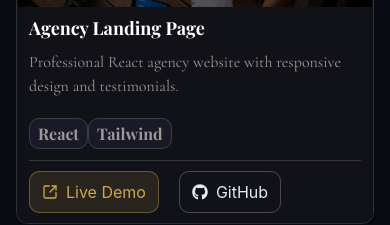
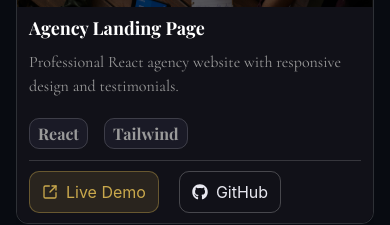
Before and after one commit to WEB-ADNAN/My-Portfolio-Website, a Next.js app: page / in a window 390 px wide. Shown: the part 6020-6245 px from the top of the page. Built offline with nearby package versions, Linux system fonts and the light colour scheme.

Commit message:
solve some bugs

```diff
--- a/src/app/components/Footer.jsx
+++ b/src/app/components/Footer.jsx
@@ -60,7 +60,7 @@ const Footer = () => {
             </div>
 
 
-            <div className="3 flex justify-center border-t border-[#2A3A5C] pb-6">
+            <div className="3 flex justify-center text-center border-t border-[#2A3A5C] pb-6">
               <p className='text-[16px] font-bold font-inter text-[#8A9BB8] pt-4'>© 2025 Md Adnan Sami. All Rights Reserved.</p>
             </div>
           </div>
--- a/src/app/components/Portfolio.jsx
+++ b/src/app/components/Portfolio.jsx
@@ -180,7 +180,7 @@ const Portfolio = () => {
                               <h3 className={`text-[#FFFFFF] text-[18px] md:text-[20px] lg:text-[22px] xl:text-[24px] ${playfair.className} font-bold pt-2`}>{content.text1}</h3>
                               <p className={`text-[#9A9A9A] text-[16px] xl:text-[18px] ${cormorant.className} font-medium pb-3.5 pt-2 h-20`}>{content.text2}</p>
                               <div className="teq pb-3.5">
-                              <ul className='flex md:gap-2 lg:gap-5'>
+                              <ul className='flex gap-4 md:gap-2 lg:gap-5'>
                               <li><a href="#" style={{padding: '4px 8px'}} className={`text-[#9A9A9A] hover:text-[#c9a84c] bg-[#1a1a26] hover-[#c9a84c0f] text-[16px] lg:text-[14px] xl:text-[16px] ${playfair.className} font-semibold border border-[#ffffff28] hover:border-[#c9a84c66] duration-300 rounded-[10px]`}>{content.t1}</a></li>
                               <li><a href="#" style={{padding: '4px 8px'}} className={`text-[#9A9A9A] hover:text-[#c9a84c] bg-[#1a1a26] hover-[#c9a84c0f] text-[16px] lg:text-[14px] xl:text-[16px] ${playfair.className} font-semibold border border-[#ffffff28] hover:border-[#c9a84c66] duration-300 rounded-[10px]`}>{content.t2}</a></li>
                               <li><a href="#" style={{padding: '4px 8px'}} className={`text-[#9A9A9A] hover:text-[#c9a84c] bg-[#1a1a26] hover-[#c9a84c0f] text-[16px] lg:text-[14px] xl:text-[16px] ${playfair.className} font-semibold border border-[#ffffff28] hover:border-[#c9a84c66] duration-300 rounded-[10px] invisible md:visible`}>{content.t3}</a></li>
```
